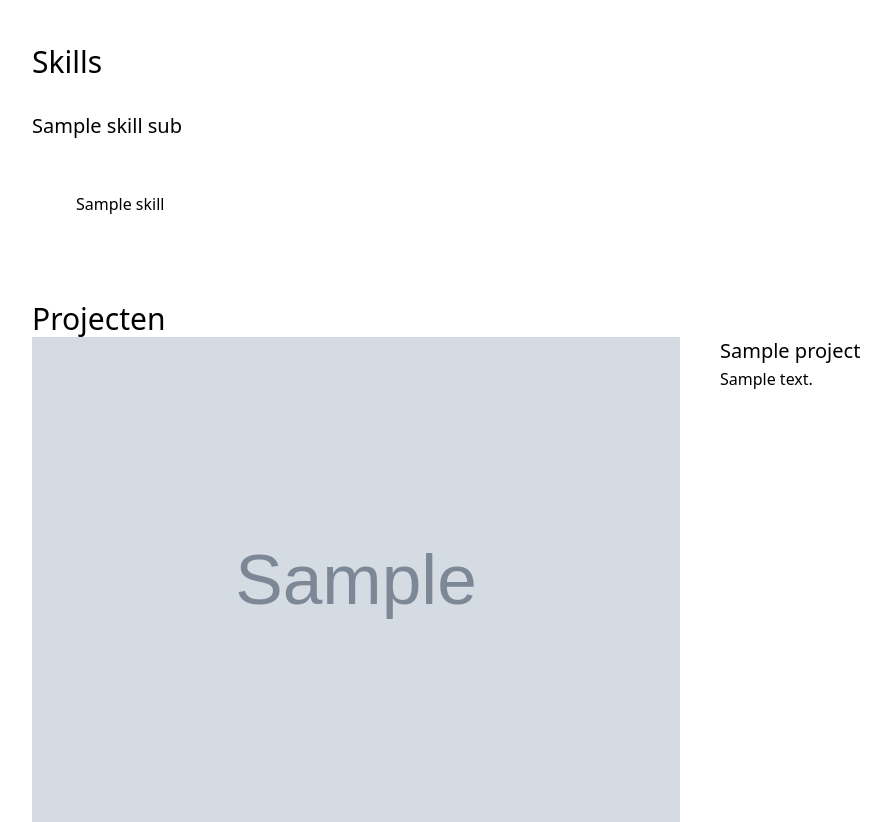
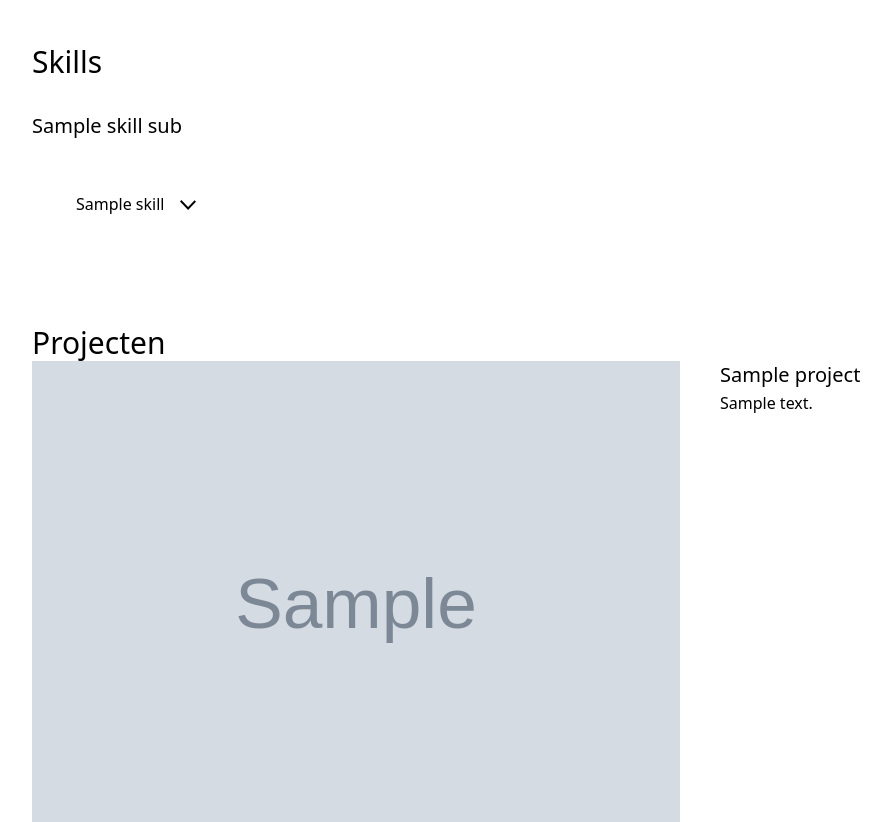
Before and after one commit to Arnhoudt/portfolio, a Flask app: template templates/index.html in a window 1280 px wide. Shown: the part 558-1380 px from the top of the page, without its empty margins (48-939 px from the left). Run offline with Flask 2, Linux system fonts and the light colour scheme; the template is opened without the code that fills it: most values are stand-ins (such as "Sample title", 1, 10 or a date in 2020); grey boxes marked "Sample" are stand-in pictures; style sheets or scripts are compiled from the project's sources.

Commit message:
added skill details

```diff
--- a/static/src/style.css
+++ b/static/src/style.css
@@ -26,3 +26,15 @@ h3{
 .filter-black{
     filter: brightness(100%);
 }
+
+.collapsed.skill_description{
+    max-height: 0;
+    padding: 0;
+    transition: max-height 0.3s linear, padding 0s linear 0.3s;
+}
+.skill_description{
+    max-height: 30rem;
+    transition: max-height 0.3s linear;
+    overflow-y: hidden;
+    padding: 2rem 3rem;
+}
--- a/templates/script.html
+++ b/templates/script.html
@@ -13,6 +13,7 @@
     }
 
     decodedName = ""
+    if(getParameter("name")){
         getParameter("name").split("-").reverse().forEach((c, i) =>{
             value = parseInt(c)
             while(value > 0){
@@ -27,10 +28,25 @@
         console.log("%c%s", "color: #00ff00; font-size: 20px;", "Hello, " + decodedName + "!")
         // terminal warming
         console.log("%c%s", "color: #ff0000; font-size: 14px;", "Try hacking the name of the company in the URL to see what happens!")
+    }
+
     document.querySelector(".showMore").addEventListener("click", () => {
         document.querySelectorAll(".hidden + .project").forEach(e => {
             e.classList.remove("hidden")
         })
         document.querySelector(".showMore").remove()
     })
+
+    document.querySelectorAll(".skill").forEach(skill => {
+        skill.addEventListener("click", e=>{
+            let first = true
+            document.querySelectorAll(".skill_description:not(.collapsed)").forEach(e => {
+                e.classList.add("collapsed")
+                first = false
+            })
+            let target = e.currentTarget.getAttribute("target")
+            setTimeout(() => {document.querySelector(`.${target}.skill_description`).classList.remove("collapsed")}, !first?300:0)
+
+        })
+    })
 </script>
--- a/templates/skills.html
+++ b/templates/skills.html
@@ -1,15 +1,23 @@
 <article class="py-16 container">
-    <h2 class="">Skills</h2>
+    <h2 class="skills">Skills</h2>
     {% for skill_sub in props.skills %}
       <section>
         <h3 class="py-8">{{skill_sub.title}}</h3>
         <ul class="flex flex-wrap gap-4">
           {% for skill in skill_sub["values"] %}
-            <li class="px-8 py-1.5 m-3" style="outline: {{skill.level}}px solid black; outline-offset: {{10 - skill.level | int}}px">
-              {{skill.title}}
+            <li target="{{skill.title}}" class="skill flex items-center px-8 py-1.5 m-3" style="outline: {{skill.level}}px solid black; outline-offset: {{10 - skill.level | int}}px">
+              {{skill.title}} <img class="w-4 ml-4" src="{{url_for('static', filename='build/img/arrowDown.svg')}}" alt="">
             </li>
           {% endfor %}
         </ul>
+        <article class="my-3">
+          {% for skill in skill_sub["values"] %}
+              <section class="collapsed md:w-96 bg-black text-white {{skill.title}} skill_description">
+                <h4>{{skill.title}}</h4>
+                <p class="font-light">{{skill.description}}</p>
+              </section>
+            {% endfor %}
+        </article>
       </section>
     {% endfor %}
 </article>
```
Also changed, not shown: properties.json (+6 -6 lines), static/src/img/arrowDown.svg (renamed from static/src/img/arrow Down.svg). Lines whose indentation alone changed are shown as unchanged.
